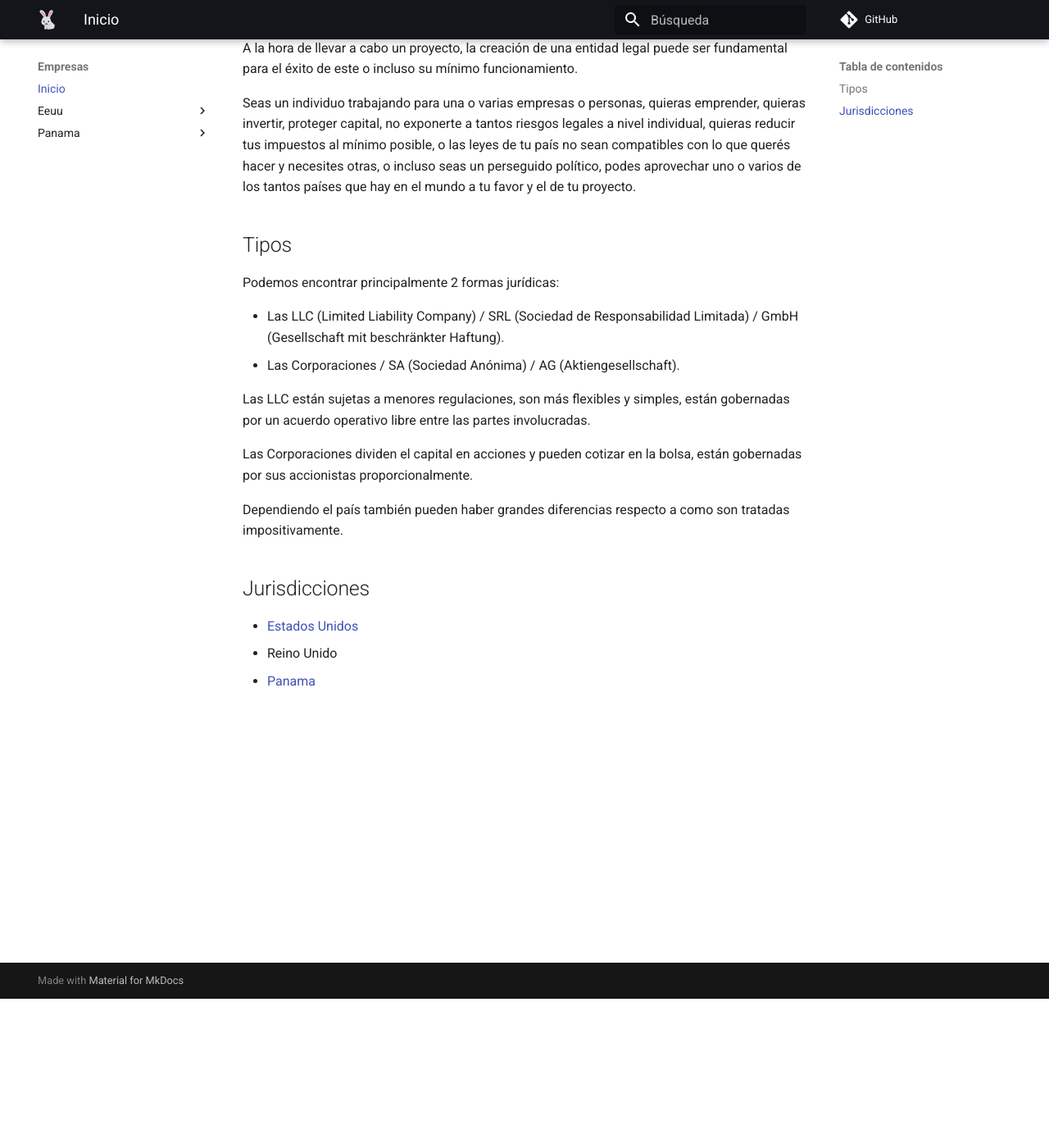
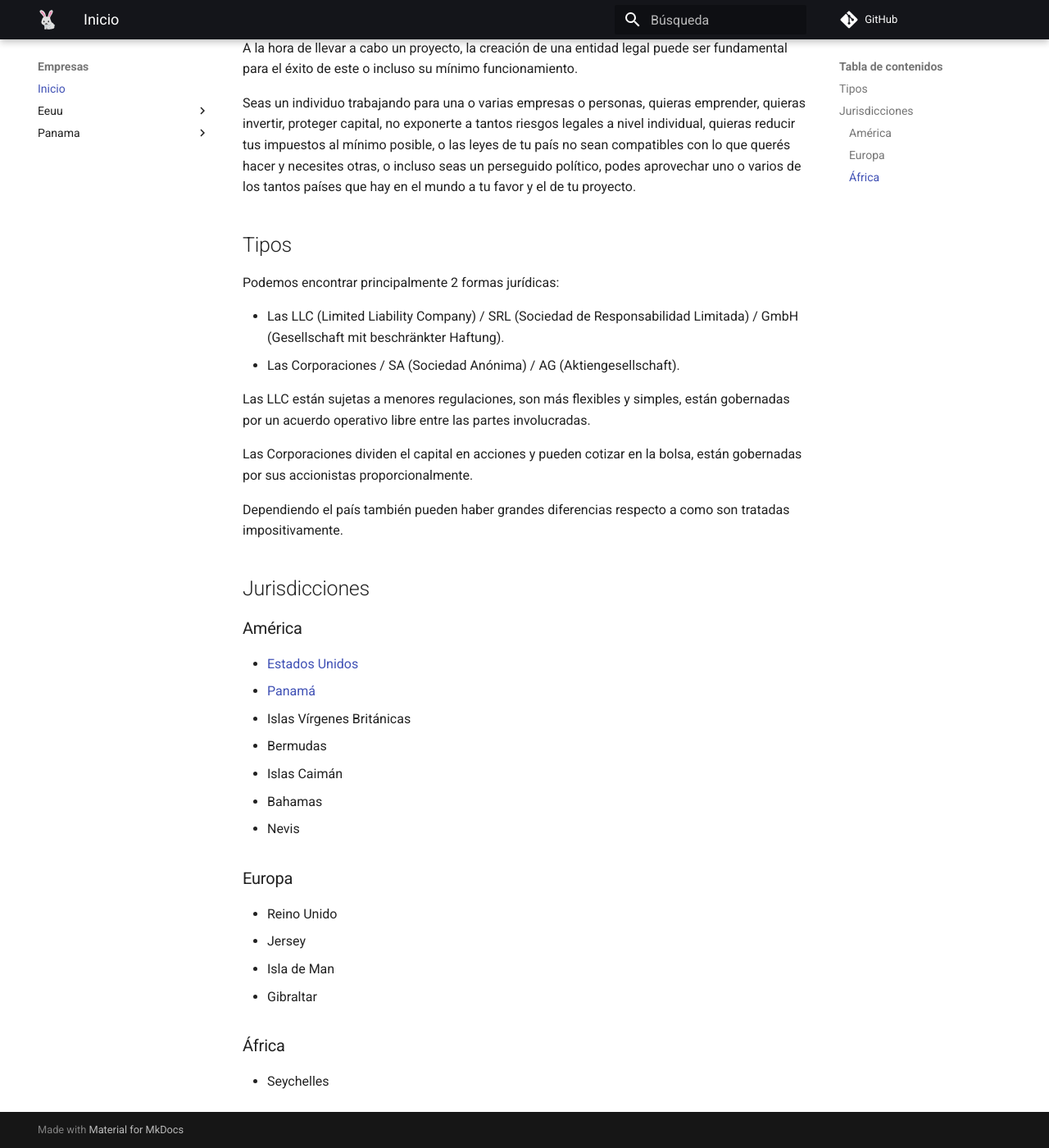
Before and after one commit to anomalouscode/wiki, an MkDocs documentation site: the page built from docs/empresas/index.md, in a window 1280 px wide and 1400 px high, scrolled down 182 px. Shown: the whole window at 82% size. Built offline with MkDocs 1.6.1 and Material for MkDocs 9.7.7, drawn with Linux system fonts in a browser that asks for light colours; comment, search, counter and statistics services are not loaded.

Commit message:
Update index.md

```diff
--- a/docs/empresas/index.md
+++ b/docs/empresas/index.md
@@ -23,6 +23,23 @@ Dependiendo el país también pueden haber grandes diferencias respecto a como s
 
 ## Jurisdicciones
 
+### América
+
 - [Estados Unidos](eeuu/)
+- [Panamá](panama/)
+- Islas Vírgenes Británicas
+- Bermudas
+- Islas Caimán
+- Bahamas
+- Nevis
+
+### Europa
+
 - Reino Unido
-- [Panama](panama/)
+- Jersey
+- Isla de Man
+- Gibraltar
+
+### África
+
+- Seychelles
```
